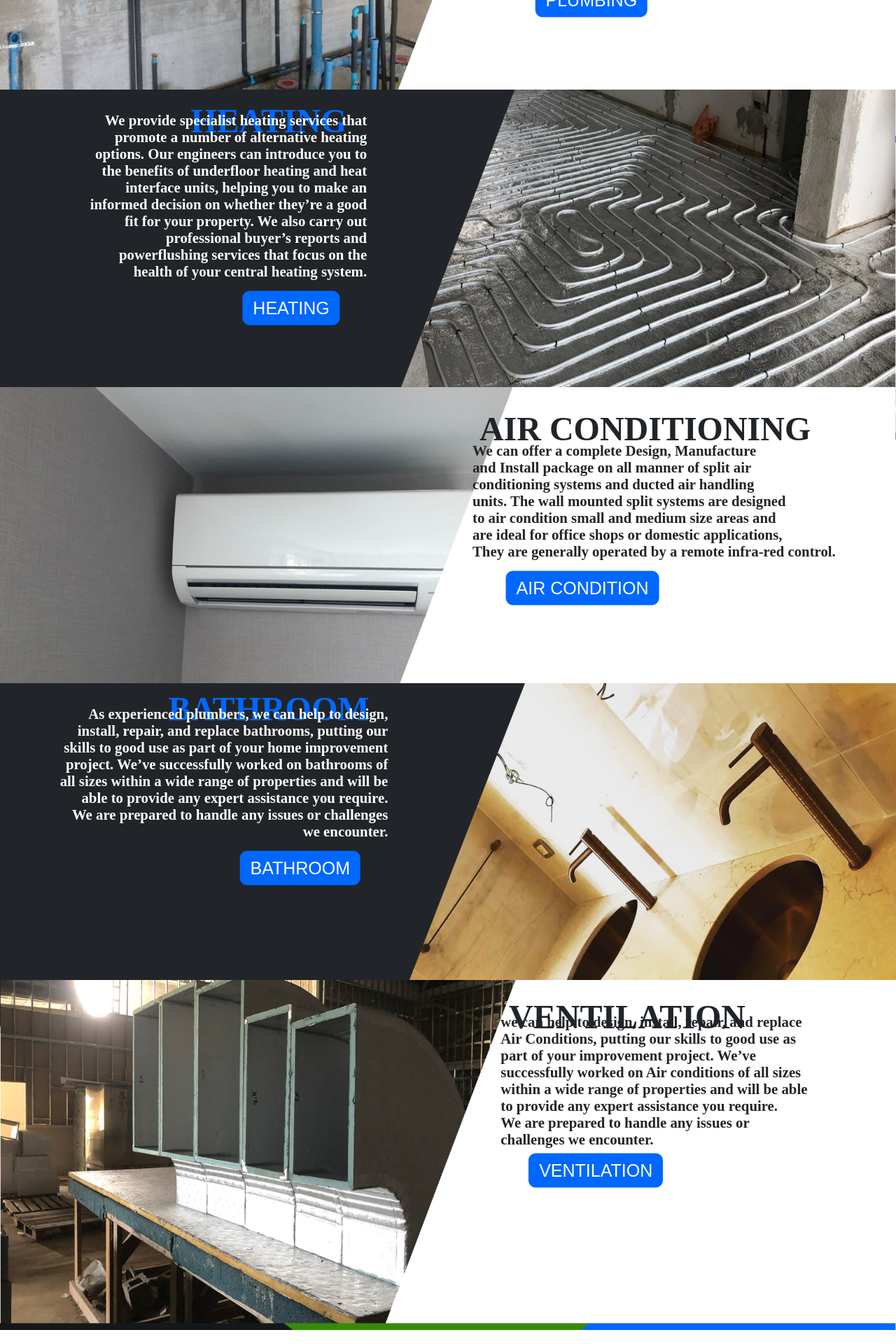
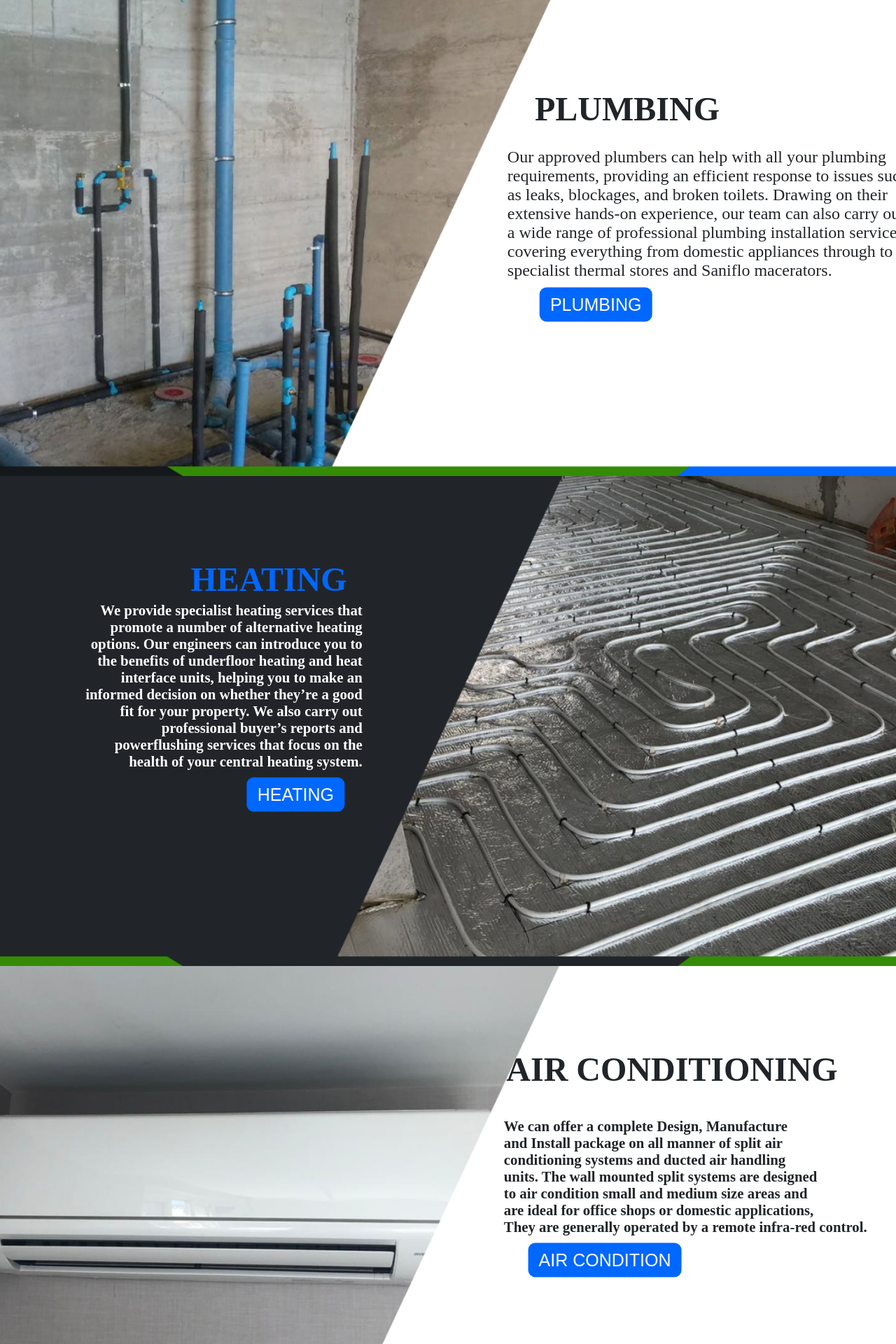
Before and after one commit to nehardev-organization/mitegra.mk, a Next.js app: page / in a window 1280 px wide. Shown: the part 720-2640 px from the top of the page at 70% size. Built offline with nearby package versions, Linux system fonts and the light colour scheme.

Commit message:
bug fixing

```diff
--- a/pages/index.jsx
+++ b/pages/index.jsx
@@ -42,112 +42,136 @@ export default function Home() {
       </Head>
       <div className={styles.imc1}>
         <Image
-          className={styles.i1}
-          alt={'hero image mitegra'}
-          src={hero}
-          priority
-          layout="fill"
-          blurDataURL="data:..."
-          placeholder="blur"
-        /></div>
-      <h1 className={styles.h1}>Mitegra, from plumbing to heating</h1>
-      <Link href="/contact-mitegra">
+            src={hero}
+            alt={'hero image mitegra'}
+            objectFit="cover"
+            objectPosition="top"
+            layout="fill"
+            blurDataURL="data:..."
+            placeholder="blur"
+            priority
+        />
+        <Link href="/contact-mitegra">
         <button className={styles.heroButton}>Work with us</button>
       </Link>
+      <h1 className={styles.h1}>Mitegra, from plumbing to heating</h1>
+      </div>
+
       <div className={styles.Desktop}>
 
         <div className={styles.imc2}>
           <Image
             src={plumber}
-            className={styles.i2}
+            alt={'plumbing plumber'}
+            layout="fill"
+            objectFit="cover"
+            objectPosition="top"
+            blurDataURL="data:..."
+            placeholder="blur"
+          />
+        <h1 className={styles.Ph1}>PLUMBING</h1>
+        <h2 className={styles.Ph2}>Our approved plumbers can help with all your plumbing <br /> requirements, providing an efficient response to issues such <br /> as leaks, blockages, and broken toilets. Drawing on their <br /> extensive hands-on experience, our team can also carry out <br /> a wide range of professional plumbing installation services, <br /> covering everything from domestic appliances through to <br /> specialist thermal stores and Saniflo macerators.</h2>
+        <Link href="/best-Plumber-in-North-macedonia-plumbing">
+          <button className={styles.pButton}>PLUMBING</button>
+        </Link>
+        </div>
+        <div className={styles.imc3}>
+          <Image
+            src={Heating}
+            objectFit="cover"
+            objectPosition="top"
             alt={'plumbing plumber'}
             blurDataURL="data:..."
             placeholder="blur"
             layout="fill"
           />
-        </div>
-        <h1 className={styles.Ph1}>PLUMBING</h1>
-        <h2 className={styles.Ph2}>Our approved plumbers can help with all your plumbing <br /> requirements, providing an efficient response to issues such <br /> as leaks, blockages, and broken toilets. Drawing on their <br /> extensive hands-on experience, our team can also carry out <br /> a wide range of professional plumbing installation services, <br /> covering everything from domestic appliances through to <br /> specialist thermal stores and Saniflo macerators.</h2>
-        <Link href="/best-Plumber-in-North-macedonia-plumbing">
-          <button className={styles.pButton}>PLUMBING</button>
-        </Link>
-        <div className={styles.imc3}>
-          <Image
-            src={Heating}
-            className={styles.i3}
-            alt={'plumbing plumber'}
-            blurDataURL="data:..."
-            placeholder="blur"
-            layout="fill"
-          /></div>
-        <h1 className={styles.hH1}>HEATING</h1>
         <h2 className={styles.hH2}>We provide specialist heating services that <br /> promote a number of alternative heating <br /> options. Our engineers can introduce you to <br /> the benefits of underfloor heating and heat <br /> interface units, helping you to make an <br /> informed decision on whether they’re a good <br /> fit for your property. We also carry out <br /> professional buyer’s reports and <br /> powerflushing services that focus on the <br />  health of your central heating system.</h2>
         <Link href="/best-central-heating-north-macedonia-heating">
           <button className={styles.hButton}>HEATING</button>
         </Link>
+        <h1 className={styles.hH1}>HEATING</h1>
+          </div>
 
         <div className={styles.imc4}>
           <Image
             src={airCon}
-            className={styles.i4}
             alt={'plumbing plumber'}
+            objectFit="cover"
+            objectPosition="top"
             blurDataURL="data:..."
             placeholder="blur"
             layout="fill"
-          /></div>
+          />
         <h1 className={styles.aH1}>AIR CONDITIONING</h1>
         <h2 className={styles.aH2}>We can offer a complete Design, Manufacture <br /> and Install package on all manner of split air <br /> conditioning systems and ducted air handling <br /> units. The wall mounted split systems are designed <br /> to air condition small and medium size areas and <br /> are ideal for office shops or domestic applications, <br /> They are generally operated by a remote infra-red control.</h2>
         <Link href="/best-air-condition-north-macedonia-debar">
           <button className={styles.aButton}>AIR CONDITION</button>
         </Link>
+          </div>
         <div className={styles.imc5}>
           <Image
             src={bathroom}
-            className={styles.i5}
             alt={'plumbing plumber'}
+            objectFit="cover"
+            objectPosition="top"
             blurDataURL="data:..."
             placeholder="blur"
             layout="fill"
-          /></div>
+          />
         <h1 className={styles.bH1}>BATHROOM</h1>
         <h2 className={styles.bH2}>As experienced plumbers, we can help to design, <br /> install, repair, and replace bathrooms, putting our <br /> skills to good use as part of your home improvement <br /> project. We’ve successfully worked on bathrooms of <br /> all sizes within a wide range of properties and will be <br /> able to provide any expert assistance you require. <br /> We are prepared to handle any issues or challenges <br /> we encounter.</h2>
         <Link href="/best-bathroom-installation-north-macedonia-debar">
           <button className={styles.bButton}>BATHROOM</button>
         </Link>
+          </div>
         <div className={styles.imc6}>
           <Image
             src={ventilation}
-            className={styles.i5}
             alt={'plumbing plumber'}
+            objectFit="cover"
+            objectPosition="top"
             blurDataURL="data:..."
             placeholder="blur"
             layout="fill"
-          /></div>
+          />
         <h1 className={styles.bv1}>VENTILATION</h1>
         <h2 className={styles.bv2}> we can help to design, install, repair, and replace <br /> Air Conditions, putting our skills to good use as <br /> part of your  improvement project. We’ve <br /> successfully  worked on Air conditions of all sizes <br />within a wide  range of properties and will be able <br />to provide  any expert  assistance you require. <br />We are prepared  to handle any issues or <br /> challenges we encounter.</h2>
         <Link href="/best-ventilation-installation-north-macedonia-debar">
           <button className={styles.vButton}>VENTILATION</button>
         </Link>
+          </div>
       </div>
+        <div className={styles.Mobile}>
+
 
       <div className={styles.mb1}>
         <Image
-          className={styles.mi1}
           src={mp}
           alt={'plumbing plumber'}
+          objectFit="cover"
+          objectPosition="top"
           blurDataURL="data:..."
           placeholder="blur"
           layout="fill"
         />
-      </div>
-      <div className={styles.plumber}>
-
         <h1 className={styles.mp1}>PLUMBING</h1>
         <h1 className={styles.mp2}>Our approved plumbers can help with all your plumbing <br /> requirements, providing an efficient response to issues such <br /> as leaks, blockages, and broken toilets. Drawing on their <br /> extensive hands-on experience, our team can also carry out <br /> a wide range of professional plumbing installation services, <br /> covering everything from domestic appliances through to <br /> specialist thermal stores and Saniflo macerators.</h1>
         <Link href="/best-Plumber-in-North-macedonia-plumbing">
           <button className={styles.mButton}>PLUMBING</button>
         </Link>
       </div>
+      <div className={styles.mh1}>
+  <Image
+          src={mh}
+          alt={'plumbing plumber'}
+          objectFit="cover"
+          objectPosition="top"
+          blurDataURL="data:..."
+          placeholder="blur"
+          layout="fill"
+        />
+      </div>
+      </div>
 
     </div>
   )
--- a/styles/Home.module.css
+++ b/styles/Home.module.css
@@ -1,22 +1,14 @@
 .HomePage {
   margin: 0 auto;
-  display: flex;
   align-items: center;
   justify-content: space-between;
 }
 .imc1 {
-  top: 0;
-  position: absolute;
+  position: relative;
   width: 100%;
-  height: 500px;
+  height: 700px;
 }
-.imc1 .i1 {
-  object-fit: fill;
-  width: 100% !important;
-  height: 100% !important;
-  position: relative !important;
-  height: unset !important;
-}
+
 @media screen and (min-width: 768px) {
   .i2 {
     display: none;
@@ -24,18 +16,23 @@
 }
 @media screen and (max-width: 768px) {
   .imc1 {
-    height: 400px;
+    height: 500px;
   }
   @media screen and (max-width: 480px) {
   }
   .imc1 {
-    height: 250px;
+    height: 300px;
+  }
+}
+@media screen and (max-width: 300px) {
+  .imc1 {
+    height: 200px;
   }
 }
 
 .heroButton {
-  position: absolute;
-  display: flex;
+  position: relative;
+  z-index: 1;
   background-color: #0067ff;
   white-space: nowrap;
   padding: 10px 15px;
@@ -44,9 +41,8 @@
   outline: none;
   border: none;
   cursor: pointer;
-  left: 50%;
-  top: 40%;
-  transform: translate(-50%, -50%);
+  left: 45%;
+  top: 60%;
   transition: 0.5s;
   border-radius: 10px;
 }
@@ -56,93 +52,61 @@
 
 @media screen and (max-width: 768px) {
   .heroButton {
-    position: absolute;
-    display: flex;
-    background-color: #0067ff;
-    white-space: nowrap;
     padding: 5px 10px;
-    color: white;
     font-size: 20px;
-    outline: none;
-    border: none;
-    cursor: pointer;
-    left: 50%;
-    top: 23%;
-    transform: translate(-50%, -50%);
-    transition: 0.5s;
+    left: 40%;
+    top: 65%;
   }
 }
 @media screen and (max-width: 480px) {
   .heroButton {
-    position: absolute;
-    display: flex;
-    background-color: #0067ff;
-    white-space: nowrap;
     padding: 5px 5px;
     color: white;
     font-size: 20px;
-    outline: none;
-    border: none;
-    cursor: pointer;
-    left: 50%;
-    top: 23%;
-    transform: translate(-50%, -50%);
-    transition: 0.5s;
+    left: 35%;
+    top: 65%;
   }
 }
 .h1 {
   white-space: nowrap;
   font-size: 3rem;
   font-weight: bold;
-  top: 25%;
+  top: 50%;
   left: 50%;
-  transform: translate(-50%);
+  transform: translate(-50%, -50%);
   position: absolute;
   color: white;
 }
 @media screen and (max-width: 768px) {
   .h1 {
     font-size: 2rem;
-    top: 15%;
+    top: 50%;
     left: 50%;
     transform: translate(-50%);
   }
 }
 @media screen and (max-width: 480px) {
   .h1 {
-    font-size: 1.5rem;
-    top: 15%;
+    font-size: 1.4rem;
+    top: 50%;
     left: 50%;
     transform: translate(-50%);
   }
 }
-@media screen and (max-width: 360px) {
-  .h1 {
-    font-size: 1.4rem;
-  }
+
+.imc2 {
+  position: relative;
+  width: 100%;
+  height: 700px;
 }
 
-.imc2 {
-  top: 53%;
-  position: absolute;
-  width: 100%;
-  height: 500px;
-}
-.imc2 .i2 {
-  object-fit: fill;
-  width: 100% !important;
-  height: 100% !important;
-  position: relative !important;
-  height: unset !important;
-  transition: ease-in 0.4s;
-}
 .Ph1 {
   white-space: nowrap;
   font-size: 3rem;
   font-weight: bold;
-  top: 65%;
-  left: 69%;
-  transform: translate(-50%, -100%);
+  top: 25%;
+  left: 70%;
+  transform: translate(-50%, -50%);
   position: absolute;
   color: #212529;
 }
@@ -151,8 +115,8 @@
   white-space: nowrap;
   font-size: 1.5rem;
   font-weight: bold;
-  top: 85%;
-  left: 77%;
+  top: 60%;
+  left: 79%;
   transform: translate(-50%, -100%);
   position: absolute;
   color: #212529;
@@ -170,8 +134,8 @@
   outline: none;
   border: none;
   cursor: pointer;
-  left: 66%;
-  top: 90%;
+  left: 66.5%;
+  top: 65%;
   transform: translate(-50%, -50%);
   transition: 0.5s;
   border-radius: 10px;
@@ -187,24 +151,16 @@
 }
 
 .imc3 {
-  top: 106%;
-  position: absolute;
+  position: relative;
   width: 100%;
-  height: 500px;
+  height: 700px;
 }
-.imc3 .i3 {
-  object-fit: fill;
-  width: 100% !important;
-  height: 100% !important;
-  position: relative !important;
-  height: unset !important;
-  transition: ease-in 0.4s;
-}
+
 .hH1 {
   white-space: nowrap;
   font-size: 3rem;
   font-weight: bold;
-  top: 115%;
+  top: 25%;
   left: 30%;
   transform: translate(-50%, -100%);
   position: absolute;
@@ -216,8 +172,8 @@
   font-size: 1.3rem;
   text-align: right;
   font-weight: bold;
-  top: 140%;
-  left: 25.5%;
+  top: 60%;
+  left: 25%;
   transform: translate(-50%, -100%);
   position: absolute;
   color: white;
@@ -234,8 +190,8 @@
   outline: none;
   border: none;
   cursor: pointer;
-  left: 32.5%;
-  top: 145%;
+  left: 33%;
+  top: 65%;
   transform: translate(-50%, -50%);
   transition: 0.5s;
   border-radius: 10px;
@@ -245,26 +201,17 @@
 }
 
 .imc4 {
-  top: 159.1%;
-  position: absolute;
+  position: relative;
   width: 100%;
-  height: 500px;
-}
-.imc4 .i4 {
-  object-fit: fill;
-  width: 100% !important;
-  height: 100% !important;
-  position: relative !important;
-  height: unset !important;
-  transition: ease-in 0.4s;
+  height: 700px;
 }
 
 .aH1 {
   white-space: nowrap;
   font-size: 3rem;
   font-weight: bold;
-  top: 170%;
-  left: 72%;
+  top: 25%;
+  left: 75%;
   transform: translate(-50%, -100%);
   position: absolute;
   color: #212529;
@@ -273,8 +220,8 @@
   white-space: nowrap;
   font-size: 1.3rem;
   font-weight: bold;
-  top: 190%;
-  left: 73%;
+  top: 55%;
+  left: 76.5%;
   transform: translate(-50%, -100%);
   position: absolute;
   color: #212529;
@@ -290,8 +237,8 @@
   outline: none;
   border: none;
   cursor: pointer;
-  left: 65%;
-  top: 195%;
+  left: 67.5%;
+  top: 60%;
   transform: translate(-50%, -50%);
   transition: 0.5s;
   border-radius: 10px;
@@ -300,24 +247,16 @@
   background-color: #358b06;
 }
 .imc5 {
-  top: 212%;
-  position: absolute;
+  position: relative;
   width: 100%;
-  height: 500px;
+  height: 700px;
 }
-.imc5 .i5 {
-  object-fit: fill;
-  width: 100% !important;
-  height: 100% !important;
-  position: relative !important;
-  height: unset !important;
-  transition: ease-in 0.4s;
-}
+
 .bH1 {
   white-space: nowrap;
   font-size: 3rem;
   font-weight: bold;
-  top: 220%;
+  top: 25%;
   left: 30%;
   transform: translate(-50%, -100%);
   position: absolute;
@@ -328,7 +267,7 @@
   text-align: right;
   font-size: 1.3rem;
   font-weight: bold;
-  top: 240%;
+  top: 55%;
   left: 25%;
   transform: translate(-50%, -100%);
   position: absolute;
@@ -345,8 +284,8 @@
   outline: none;
   border: none;
   cursor: pointer;
-  left: 33.5%;
-  top: 245%;
+  left: 34%;
+  top: 60%;
   transform: translate(-50%, -50%);
   transition: 0.5s;
   border-radius: 10px;
@@ -355,24 +294,16 @@
   background-color: #358b06;
 }
 .imc6 {
-  top: 265%;
-  position: absolute;
+  position: relative;
   width: 100%;
-  height: 500px;
+  height: 700px;
 }
-.imc6 .i6 {
-  object-fit: fill;
-  width: 100% !important;
-  height: 100% !important;
-  position: relative !important;
-  height: unset !important;
-  transition: ease-in 0.4s;
-}
+
 .bv1 {
   white-space: nowrap;
   font-size: 3rem;
   font-weight: bold;
-  top: 275%;
+  top: 25%;
   left: 70%;
   transform: translate(-50%, -100%);
   position: absolute;
@@ -383,7 +314,7 @@
   text-align: left;
   font-size: 1.3rem;
   font-weight: bold;
-  top: 295%;
+  top: 55%;
   left: 73%;
   transform: translate(-50%, -100%);
   position: absolute;
@@ -400,8 +331,8 @@
   outline: none;
   border: none;
   cursor: pointer;
-  left: 66.5%;
-  top: 299%;
+  left: 65.5%;
+  top: 60%;
   transform: translate(-50%, -50%);
   transition: 0.5s;
   border-radius: 10px;
@@ -412,24 +343,13 @@
 }
 
 .mb1 {
-  top: 26.6%;
-  position: absolute;
+  position: relative;
   width: 100%;
   height: 150px;
 }
-.mb1 .mi1 {
-  object-fit: fill;
-  width: 100% !important;
-  height: 100% !important;
-  position: relative !important;
-  height: unset !important;
-  transition: ease-in 0.4s;
-}
+
 @media screen and (min-width: 768px) {
-  .plumber {
-    display: none;
-  }
-  .mb1 {
+  .Mobile {
     display: none;
   }
 }
@@ -439,21 +359,15 @@
     display: none;
   }
 }
-/* white-space: nowrap;
-font-size: 3rem;
-font-weight: bold;
-top: 25%;
-left: 50%;
-transform: translate(-50%);
-position: absolute;
-color: white; */
+
 .mp1 {
   white-space: nowrap;
   font-size: 30px;
   z-index: 2;
   color: #212529;
   position: absolute;
-  transform: translate(130%, 1300%);
+  top: 120%;
+  left: 35%;
 }
 
 .mp2 {
@@ -461,7 +375,8 @@ color: white; */
   white-space: nowrap;
   font-size: 14px;
   text-align: center;
-  transform: translate(30%, 430%);
+  top: 150%;
+  left: 20%;
 }
 
 .mButton {
@@ -475,8 +390,8 @@ color: white; */
   outline: none;
   border: none;
   cursor: pointer;
-  left: 50%;
-  top: 67%;
+  left: 46%;
+  top: 250%;
   transform: translate(-50%, -50%);
   transition: 0.5s;
   border-radius: 10px;
@@ -484,37 +399,30 @@ color: white; */
 .mButton:hover {
   background-color: #358b06;
 }
-@media screen and (max-width: 400px) {
+@media screen and (max-width: 450px) {
+  .imc1 {
+  }
+  .mb1 {
+    height: 150px;
+  }
   .mp1 {
     font-size: 25px;
-    transform: translate(80%, 1500%);
+    left: 33%;
   }
   .mp2 {
-    font-size: 10px;
-    transform: translate(20%, 600%);
+    font-size: 13px;
+    left: 4%;
   }
   .mButton {
     font-size: 15px;
+    top: 240%;
     left: 50%;
-    top: 60%;
-    transform: translate(-50%, -50%);
   }
 }
-@media screen and (max-width: 300px) {
-  .mp1 {
-    font-size: 25px;
-    transform: translate(80%, 1500%);
-  }
-  .mp2 {
-    font-size: 10px;
-    transform: translate(20%, 600%);
-  }
-  .mButton {
-    font-size: 15px;
-    left: 50%;
-    top: 60%;
-    transform: translate(-50%, -50%);
-  }
+.mh1 {
+  position: relative;
+  width: 100%;
+  height: 150px;
 }
 /* display: absolute;
 transform: translate(00%, 110%);
--- a/styles/Nav.module.css
+++ b/styles/Nav.module.css
@@ -17,6 +17,7 @@
 }
 .logo {
   margin-right: auto;
+  position: absolute;
 }
 .hamburger {
   display: block;
```
Also changed, not shown: components/Nav.jsx (+2 -2 lines).
